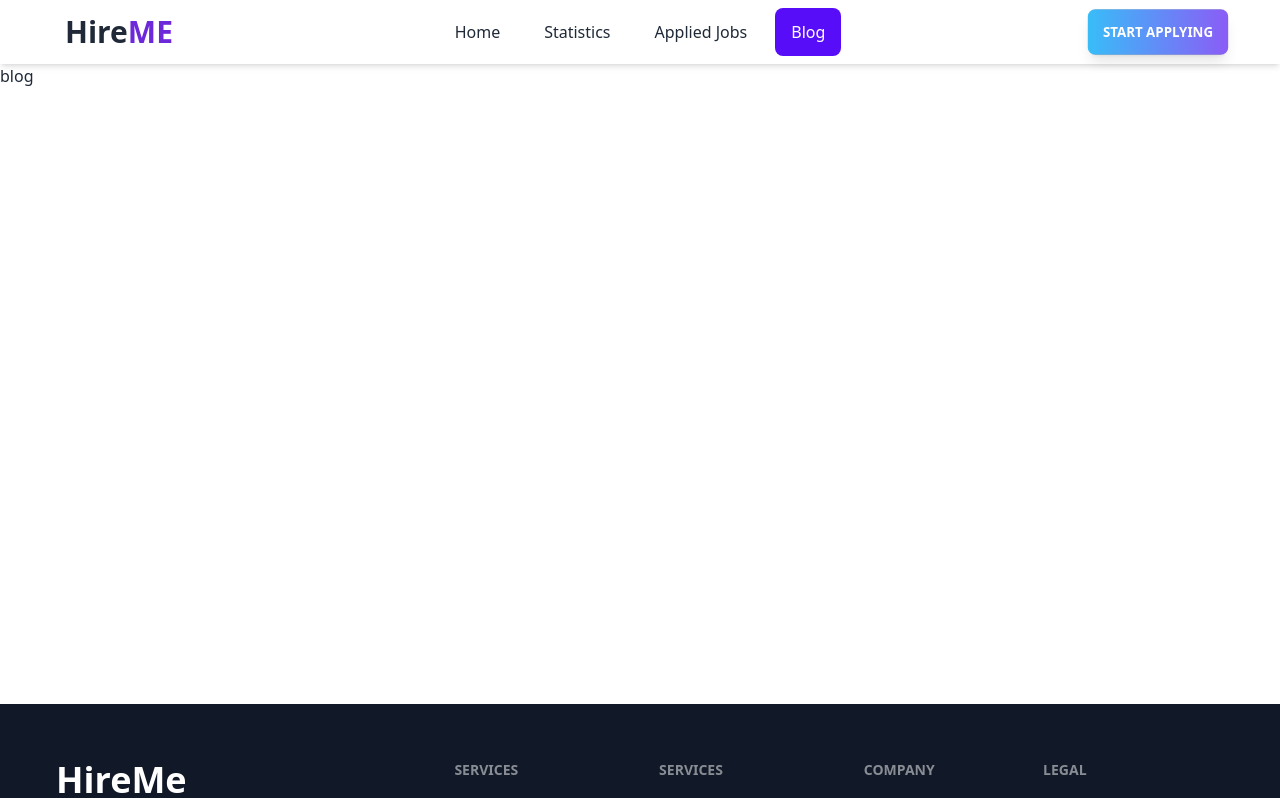
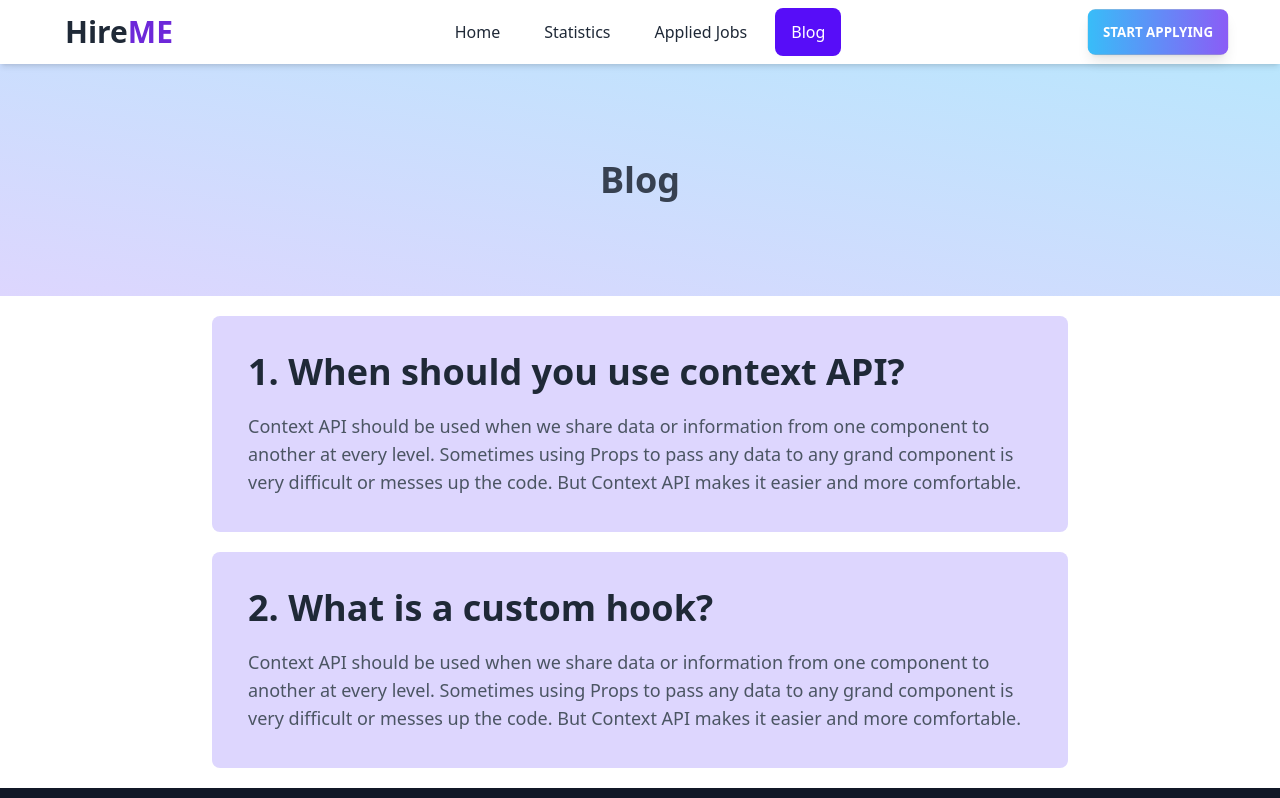
Before and after one commit to gsjoy24/hire-me, a React (Vite) app: page /blog in a window 1280 px wide. Shown: the top 798 px of the page. Built offline with nearby package versions, Linux system fonts and the light colour scheme.

Commit message:
blog section added with one answer

```diff
--- a/src/components/Blog.jsx
+++ b/src/components/Blog.jsx
@@ -1,7 +1,30 @@
 import React from 'react';
+import SectionTitle from './SectionTitle';
 
 const Blog = () => {
-	return <div>blog</div>;
+	return (
+		<div>
+			<SectionTitle>Blog</SectionTitle>
+			<div className='my-5 max-w-4xl mx-auto'>
+				<div className='bg-violet-200 p-9 rounded-lg m-5'>
+					<h2 className='text-4xl font-bold mb-5'>1. When should you use context API?</h2>
+					<p className='text-lg text-gray-600'>
+						Context API should be used when we share data or information from one component to another at every level.
+						Sometimes using Props to pass any data to any grand component is very difficult or messes up the code. But
+						Context API makes it easier and more comfortable.
+					</p>
+				</div>
+				<div className='bg-violet-200 p-9 rounded-lg m-5'>
+					<h2 className='text-4xl font-bold mb-5'>2. What is a custom hook?</h2>
+					<p className='text-lg text-gray-600'>
+						Context API should be used when we share data or information from one component to another at every level.
+						Sometimes using Props to pass any data to any grand component is very difficult or messes up the code. But
+						Context API makes it easier and more comfortable.
+					</p>
+				</div>
+			</div>
+		</div>
+	);
 };
 
 export default Blog;
```
